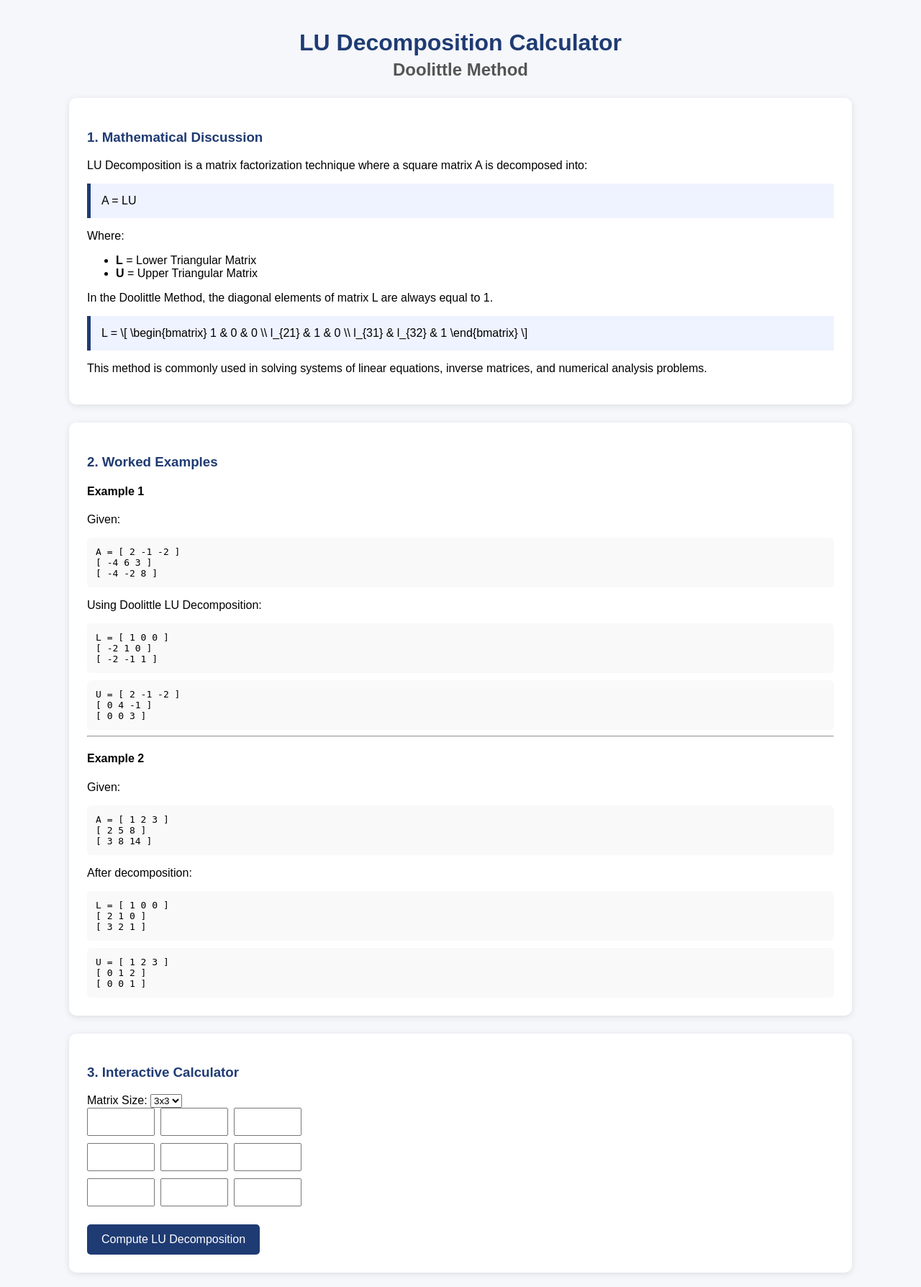
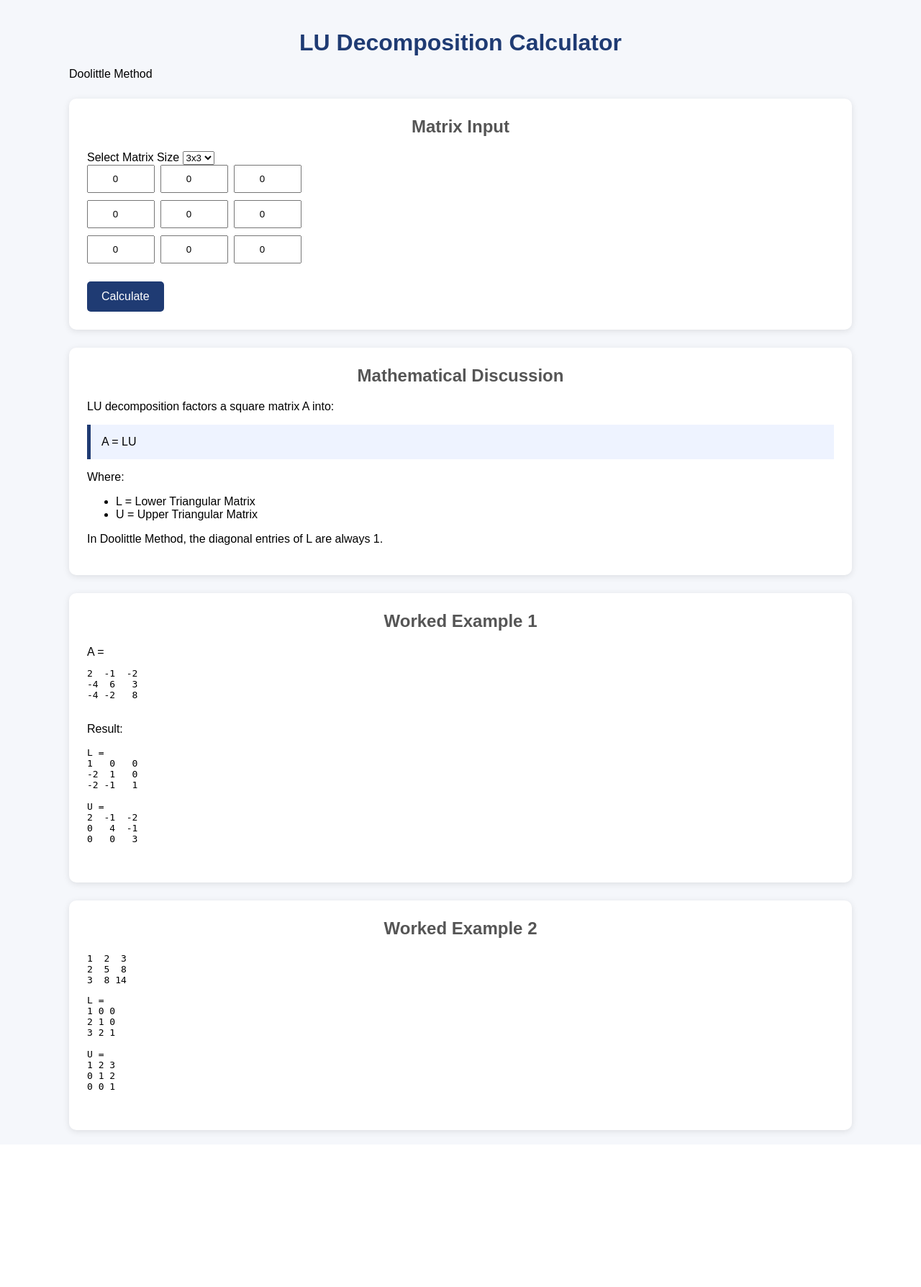
Before and after one commit to ranariomarc-wq/LU_Decomposition_Project, a Flask app: page / in a window 1280 px wide. Shown: the whole page at 72% size. After the commit the page ends 1578 px from the top, so only its background shows below. Run offline with Flask 3, Linux system fonts and the light colour scheme.

Commit message:
Update index.html

```diff
--- a/templates/index.html
+++ b/templates/index.html
@@ -1,26 +1,138 @@
 <!DOCTYPE html>
 <html lang="en">
 <head>
+
     <meta charset="UTF-8">
     <meta name="viewport" content="width=device-width, initial-scale=1.0">
-    <title>LU Decomposition - Doolittle Method</title>
+
+    <title>LU Decomposition Calculator</title>
 
     <link rel="stylesheet" href="{{ url_for('static', filename='style.css') }}">
+
 </head>
+
 <body>
 
 <div class="container">
 
+    <div class="top-title">
+
         <h1>LU Decomposition Calculator</h1>
-        <h2>Doolittle Method</h2>
 
-        <!-- Mathematical Discussion -->
-        <section class="card">
-            <h3>1. Mathematical Discussion</h3>
+        <p>Doolittle Method</p>
+
+    </div>
+
+    <div class="layout">
+
+        <!-- LEFT SIDE -->
+        <div class="left-panel">
+
+            <div class="card">
+
+                <h2>Matrix Input</h2>
+
+                <form method="POST">
+
+                    <label>Select Matrix Size</label>
+
+                    <select name="size" id="size" onchange="generateMatrix()">
+
+                        <option value="2" {% if size == 2 %}selected{% endif %}>2x2</option>
+                        <option value="3" {% if size == 3 %}selected{% endif %}>3x3</option>
+                        <option value="4" {% if size == 4 %}selected{% endif %}>4x4</option>
+
+                    </select>
+
+                    <div id="matrix-container"></div>
+
+                    <button type="submit">
+                        Calculate
+                    </button>
+
+                </form>
+
+            </div>
+
+            {% if error %}
+
+            <div class="error">
+                {{ error }}
+            </div>
+
+            {% endif %}
+
+            {% if L is not none %}
+
+            <div class="card">
+
+                <h2>Lower Matrix (L)</h2>
+
+                <table>
+
+                    {% for row in L %}
+                    <tr>
+
+                        {% for value in row %}
+                        <td>{{ value }}</td>
+                        {% endfor %}
+
+                    </tr>
+                    {% endfor %}
+
+                </table>
+
+            </div>
+
+            <div class="card">
+
+                <h2>Upper Matrix (U)</h2>
+
+                <table>
+
+                    {% for row in U %}
+                    <tr>
+
+                        {% for value in row %}
+                        <td>{{ value }}</td>
+                        {% endfor %}
+
+                    </tr>
+                    {% endfor %}
+
+                </table>
+
+            </div>
+
+            <div class="card">
+
+                <h2>Step-by-Step Solution</h2>
+
+                <div class="steps">
+
+                    {% for step in steps %}
+
+                    <p>{{ step }}</p>
+
+                    {% endfor %}
+
+                </div>
+
+            </div>
+
+            {% endif %}
+
+        </div>
+
+        <!-- RIGHT SIDE -->
+        <div class="right-panel">
+
+            <div class="card">
+
+                <h2>Mathematical Discussion</h2>
 
                 <p>
-                LU Decomposition is a matrix factorization technique where a square matrix A
-                is decomposed into:
+                    LU decomposition factors a square matrix A into:
                 </p>
 
                 <div class="formula">
@@ -32,181 +144,116 @@
                 </p>
 
                 <ul>
-                <li><strong>L</strong> = Lower Triangular Matrix</li>
-                <li><strong>U</strong> = Upper Triangular Matrix</li>
+                    <li>L = Lower Triangular Matrix</li>
+                    <li>U = Upper Triangular Matrix</li>
                 </ul>
 
                 <p>
-                In the Doolittle Method, the diagonal elements of matrix L are always equal to 1.
+                    In Doolittle Method, the diagonal entries of L are always 1.
                 </p>
 
-            <div class="formula">
-                L =
-                \[
-                \begin{bmatrix}
-                1 & 0 & 0 \\
-                l_{21} & 1 & 0 \\
-                l_{31} & l_{32} & 1
-                \end{bmatrix}
-                \]
+            </div>
+
+            <div class="card">
+
+                <h2>Worked Example 1</h2>
+
+                <div class="matrix-box">
+
+                    A =
+
+                    <pre>
+2  -1  -2
+-4  6   3
+-4 -2   8
+                    </pre>
+
                 </div>
 
                 <p>
-                This method is commonly used in solving systems of linear equations,
-                inverse matrices, and numerical analysis problems.
+                    Result:
                 </p>
-        </section>
 
-        <!-- Worked Examples -->
-        <section class="card">
-            <h3>2. Worked Examples</h3>
+                <pre>
+L =
+1   0   0
+-2  1   0
+-2 -1   1
 
-            <div class="example">
-                <h4>Example 1</h4>
+U =
+2  -1  -2
+0   4  -1
+0   0   3
+                </pre>
 
-                <p>Given:</p>
-
-                <div class="matrix">
-                    A =
-                    [ 2  -1  -2 ]<br>
-                    [ -4  6  3 ]<br>
-                    [ -4 -2  8 ]
             </div>
 
-                <p>
-                    Using Doolittle LU Decomposition:
-                </p>
+            <div class="card">
 
-                <div class="matrix">
-                    L =
-                    [ 1  0  0 ]<br>
-                    [ -2 1  0 ]<br>
-                    [ -2 -1 1 ]
+                <h2>Worked Example 2</h2>
+
+                <div class="matrix-box">
+
+<pre>
+1  2  3
+2  5  8
+3  8 14
+</pre>
+
                 </div>
 
-                <div class="matrix">
+                <pre>
+L =
+1 0 0
+2 1 0
+3 2 1
+
 U =
-                    [ 2 -1 -2 ]<br>
-                    [ 0  4 -1 ]<br>
-                    [ 0  0  3 ]
-                </div>
+1 2 3
+0 1 2
+0 0 1
+                </pre>
+
             </div>
 
-            <hr>
-
-            <div class="example">
-                <h4>Example 2</h4>
-
-                <p>Given:</p>
-
-                <div class="matrix">
-                    A =
-                    [ 1  2  3 ]<br>
-                    [ 2  5  8 ]<br>
-                    [ 3  8 14 ]
         </div>
 
-                <p>
-                    After decomposition:
-                </p>
-
-                <div class="matrix">
-                    L =
-                    [ 1 0 0 ]<br>
-                    [ 2 1 0 ]<br>
-                    [ 3 2 1 ]
     </div>
-
-                <div class="matrix">
-                    U =
-                    [ 1 2 3 ]<br>
-                    [ 0 1 2 ]<br>
-                    [ 0 0 1 ]
-                </div>
-            </div>
-        </section>
-
-        <!-- Interactive Calculator -->
-        <section class="card">
-            <h3>3. Interactive Calculator</h3>
-
-            <form method="POST">
-
-                <label>Matrix Size:</label>
-
-                <select name="size" id="sizeSelect" onchange="generateMatrix()">
-                    <option value="2">2x2</option>
-                    <option value="3" selected>3x3</option>
-                    <option value="4">4x4</option>
-                </select>
-
-                <div id="matrixInputs"></div>
-
-                <button type="submit">Compute LU Decomposition</button>
-            </form>
-
-            {% if error %}
-                <div class="error">
-                    {{ error }}
-                </div>
-            {% endif %}
-
-            {% if L and U %}
-                <div class="results">
-
-                    <h4>Lower Triangular Matrix (L)</h4>
-
-                    <table>
-                        {% for row in L %}
-                        <tr>
-                            {% for value in row %}
-                            <td>{{ value }}</td>
-                            {% endfor %}
-                        </tr>
-                        {% endfor %}
-                    </table>
-
-                    <h4>Upper Triangular Matrix (U)</h4>
-
-                    <table>
-                        {% for row in U %}
-                        <tr>
-                            {% for value in row %}
-                            <td>{{ value }}</td>
-                            {% endfor %}
-                        </tr>
-                        {% endfor %}
-                    </table>
-
-                </div>
-            {% endif %}
-        </section>
 
 </div>
 
 <script>
+
 function generateMatrix() {
 
-            let size = document.getElementById("sizeSelect").value;
-            let container = document.getElementById("matrixInputs");
+    let size = document.getElementById("size").value;
+
+    let container = document.getElementById("matrix-container");
 
     container.innerHTML = "";
 
-            for (let i = 0; i < size; i++) {
+    for(let i = 0; i < size; i++) {
 
         let row = document.createElement("div");
+
         row.className = "matrix-row";
 
-                for (let j = 0; j < size; j++) {
+        for(let j = 0; j < size; j++) {
 
             let input = document.createElement("input");
 
             input.type = "number";
+
             input.step = "any";
-                    input.name = `cell_${i}_${j}`;
+
             input.required = true;
 
+            input.name = `cell_${i}_${j}`;
+
+            input.value = 0;
+
             row.appendChild(input);
+
         }
 
         container.appendChild(row);
@@ -214,6 +261,7 @@
 }
 
 generateMatrix();
+
 </script>
 
 </body>
```
Lines whose indentation alone changed are shown as unchanged.
